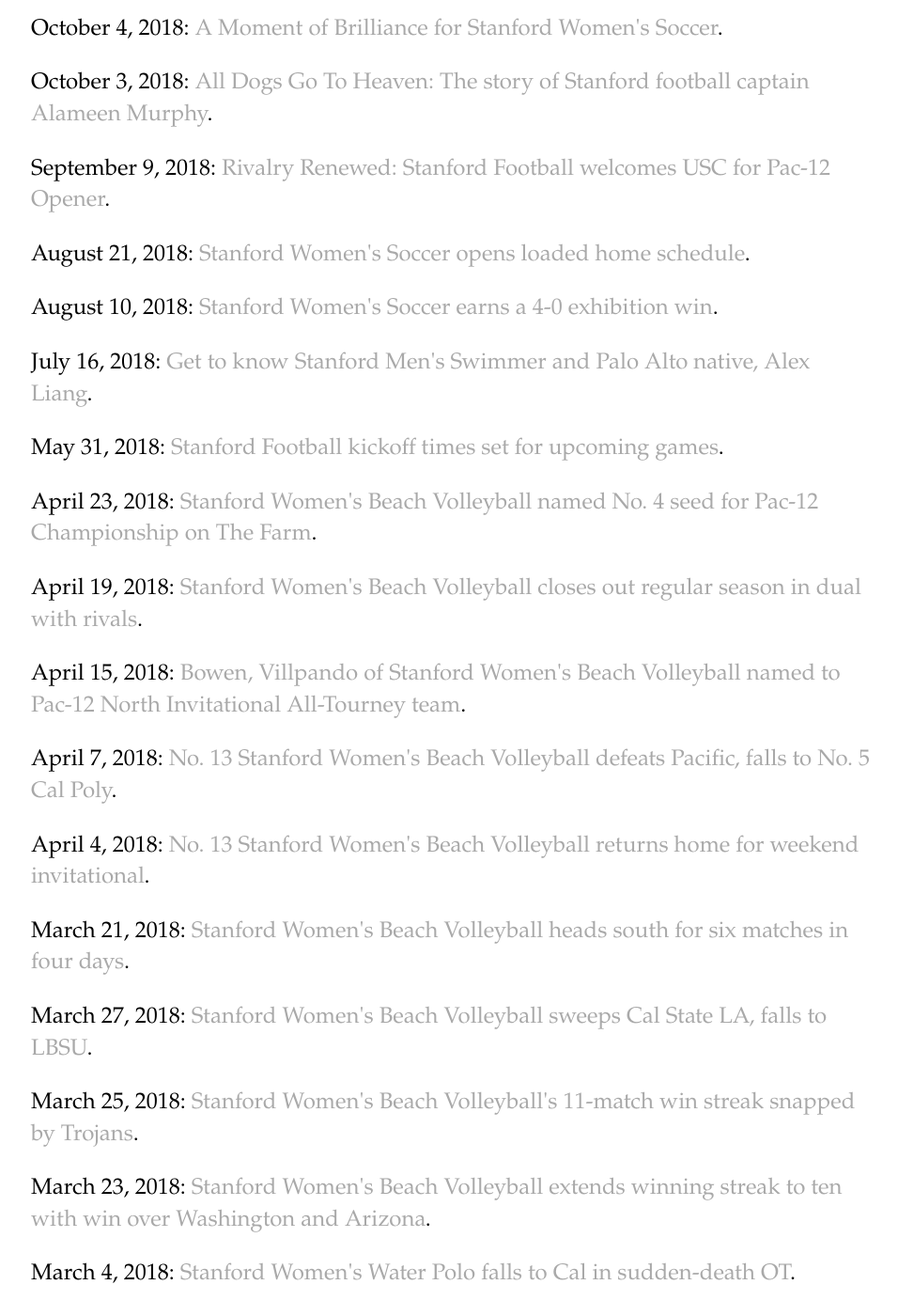
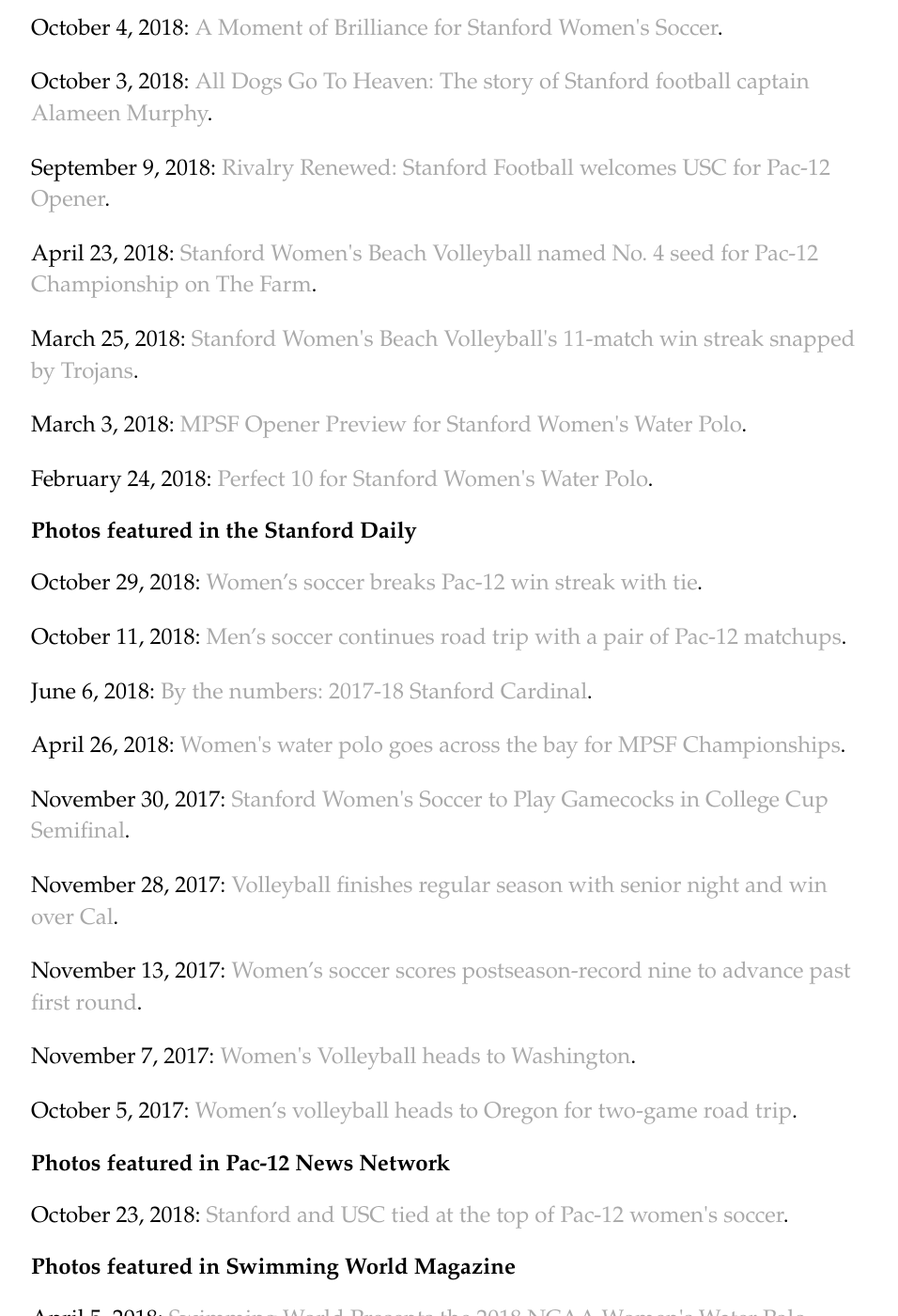
Before and after one commit to echang17/echang17.github.io, a Jekyll site: the page built from links/index.html, in a window 1280 px wide and 1400 px high, scrolled down 935 px. Shown: the whole window at 94% size, without its empty margins (159-1115 px from the left). Built offline with Jekyll 4.4.1, drawn with Linux system fonts in a browser that asks for light colours; some of the changed text lies outside the part shown.

Commit message:
Update index.html

```diff
--- a/links/index.html
+++ b/links/index.html
@@ -20,24 +20,10 @@
     <p>October 4, 2018: <a href="https://gostanford.com/news/2018/10/4/womens-soccer-amoment-of-brilliance.aspx">A Moment of Brilliance for Stanford Women's Soccer</a>.</p>
     <p>October 3, 2018: <a href="https://stanford_ftp.sidearmsports.com/Feature/AlameenMurphyFeature/">All Dogs Go To Heaven: The story of Stanford football captain Alameen Murphy</a>.</p>
     <p>September 9, 2018: <a href="https://gostanford.com/news/2018/9/3/football-rivalry-renewed.aspx">Rivalry Renewed: Stanford Football welcomes USC for Pac-12 Opener</a>.</p>
-    <p>August 21, 2018: <a href="https://gostanford.com/news/2018/8/21/womens-soccer-home-again.aspx">Stanford Women's Soccer opens loaded home schedule</a>.</p>
-    <p>August 10, 2018: <a href="https://gostanford.com/news/2018/8/10/womens-soccer-cardinal-cruises.aspx">Stanford Women's Soccer earns a 4-0 exhibition win</a>.</p>
-    <p>July 16, 2018: <a href="https://gostanford.com/news/2018/7/12/mens-swimming-diving-on-the-blocks-alex-liang.aspx">Get to know Stanford Men's Swimmer and Palo Alto native, Alex Liang</a>.</p>
-    <p>May 31, 2018: <a href="https://gostanford.com/news/2018/5/30/football-start-times-revealed.aspx">Stanford Football kickoff times set for upcoming games</a>.</p>
     <p>April 23, 2018: <a href="http://gostanford.com/news/2018/4/23/beach-volleyball-pac-12-field-set.aspx">Stanford Women's Beach Volleyball named No. 4 seed for Pac-12 Championship on The Farm</a>.</p>
-    <p>April 19, 2018: <a href="http://gostanford.com/news/2018/4/19/beach-volleyball-big-spike-in-berkeley.aspx">Stanford Women's Beach Volleyball closes out regular season in dual with rivals</a>.</p>
-    <p>April 15, 2018: <a href="http://gostanford.com/news/2018/4/15/beach-volleyball-sweep-in-seattle.aspx">Bowen, Villpando of Stanford Women's Beach Volleyball named to Pac-12 North Invitational All-Tourney team</a>.</p>
-    <p>April 7, 2018: <a href="http://gostanford.com/news/2018/4/7/beach-volleyball-split-to-start.aspx">No. 13 Stanford Women's Beach Volleyball defeats Pacific, falls to No. 5 Cal Poly</a>.</p>
-    <p>April 4, 2018: <a href="http://gostanford.com/news/2018/4/4/beach-volleyball-west-coast-classic.aspx">No. 13 Stanford Women's Beach Volleyball returns home for weekend invitational</a>.</p>
-    <p>March 21, 2018: <a href="http://gostanford.com/news/2018/3/21/beach-volleyball-socal-swing.aspx">Stanford Women's Beach Volleyball heads south for six matches in four days</a>.</p>
-    <p>March 27, 2018: <a href="http://gostanford.com/news/2018/3/27/beach-volleyball-card-closes-socal-swing.aspx">Stanford Women's Beach Volleyball sweeps Cal State LA, falls to LBSU</a>.</p>
     <p>March 25, 2018: <a href="http://gostanford.com/news/2018/3/25/beach-volleyball-stanford-splits-final-day.aspx">Stanford Women's Beach Volleyball's 11-match win streak snapped by Trojans</a>.</p>
-    <p>March 23, 2018: <a href="http://gostanford.com/news/2018/3/24/beach-volleyball-stanford-stays-hot.aspx">Stanford Women's Beach Volleyball extends winning streak to ten with win over Washington and Arizona</a>.</p>
-    <p>March 4, 2018: <a href="http://gostanford.com/news/2018/3/4/womens-water-polo-card-dealt-first-loss.aspx">Stanford Women's Water Polo falls to Cal in sudden-death OT</a>.</p>
     <p>March 3, 2018: <a href="http://gostanford.com/news/2018/3/1/womens-water-polo-mpsf-opener.aspx">MPSF Opener Preview for Stanford Women's Water Polo</a>.</p>
     <p>February 24, 2018: <a href="http://gostanford.com/news/2018/2/24/womens-water-polo-perfect-10.aspx">Perfect 10 for Stanford Women's Water Polo</a>.</p>
-    <p>February 21, 2018: <a href="https://gostanford.com/news/2018/2/21/womens-swimming-diving-postseason-underway.aspx">Stanford Women's Swimming and Diving starts Pac-12 Championships with two second-place finishes</a>.</p>
-    <p>February 1, 2018: <a href="http://gostanford.com/news/2018/2/1/mens-swimming-diving-stanford-earns-academic-honor.aspx?path=mswim">Stanford Men's Swimming and Diving Earns Academic Honor</a>.</p>
   <p></p>
   <h2>Photos featured in the Stanford Daily</h2>
     <p>October 29, 2018: <a href="https://www.stanforddaily.com/2018/10/29/womens-soccer-breaks-pac-12-win-streak-with-tie/">Women’s soccer breaks Pac-12 win streak with tie</a>.</p>
```
